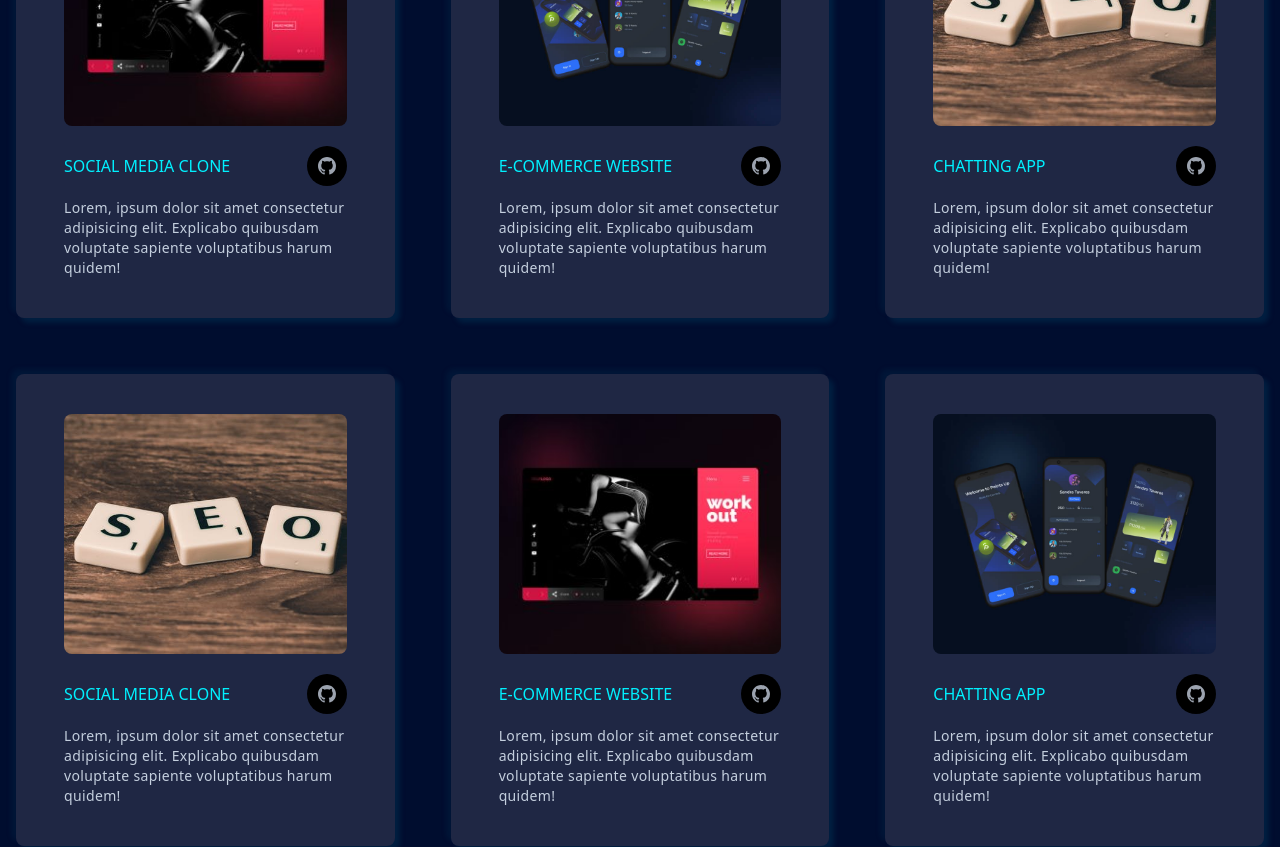
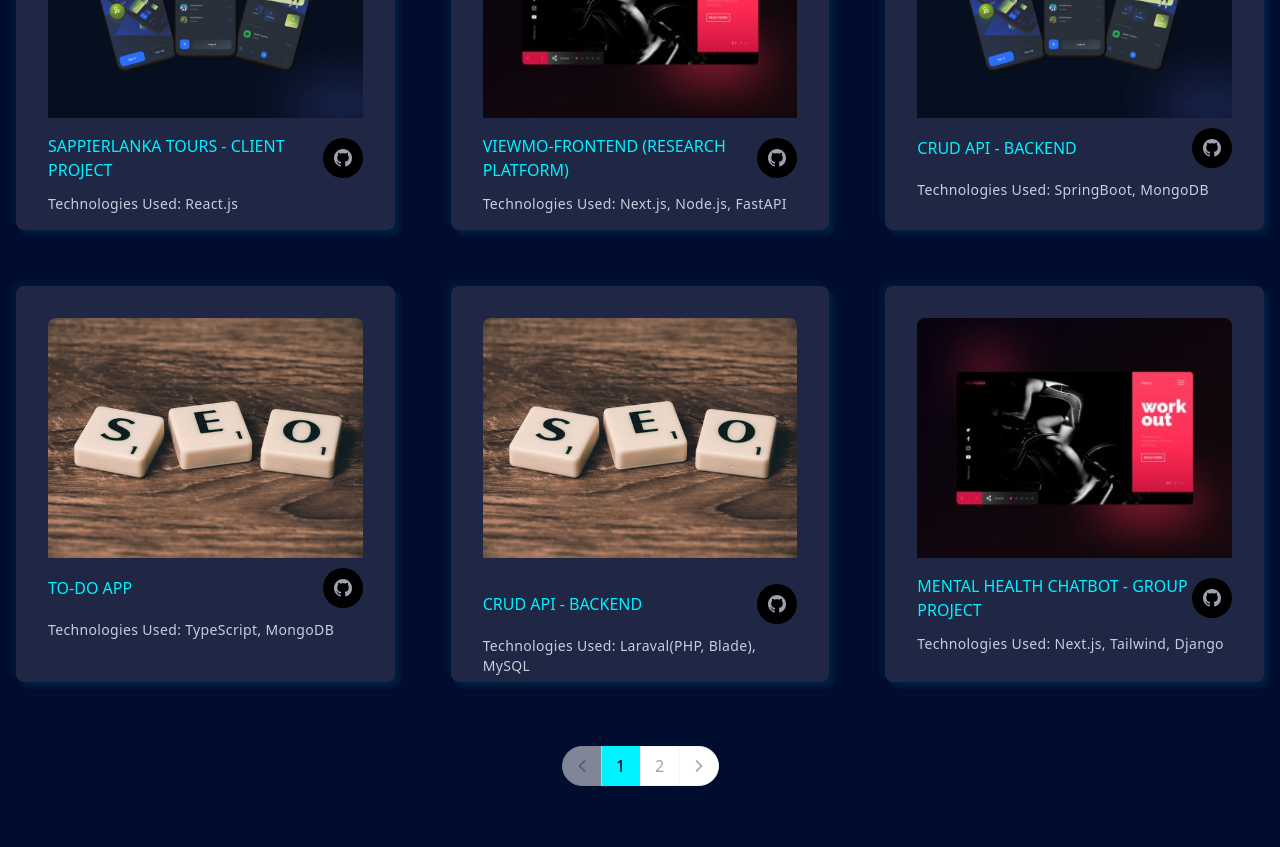
Before and after one commit to GLRandula/portfolio, a React (Create React App) app: page / in a window 1280 px wide. Shown: the part 2220-3067 px from the top of the page. Built offline with nearby package versions, Linux system fonts and the light colour scheme.

Commit message:
Add Projects

```diff
--- a/src/components/projects/Projects.js
+++ b/src/components/projects/Projects.js
@@ -1,60 +1,108 @@
-import React from 'react'
-import Title from '../layouts/Title'
+import React, { useState } from "react";
+import Title from "../layouts/Title";
 import { projectOne, projectTwo, projectThree } from "../../assets/index";
-import ProjectsCard from './ProjectsCard';
+import ProjectsCard from "./ProjectsCard";
+import { FiChevronLeft, FiChevronRight } from "react-icons/fi";
+
+const projectsData = [
+  { title: "SappierLanka Tours - Client Project", des: "Technologies Used: React.js", src: projectTwo, link: "https://github.com/GLRandula/SappierLanka_Tours" },
+  { title: "VIEWMO-FrontEnd (Research Platform)", des: "Technologies Used: Next.js, Node.js, FastAPI", src: projectOne, link: "https://github.com/Tharindu209-playground/intellihack-final-frontend" },
+  { title: "CRUD API - Backend", des: "Technologies Used: SpringBoot, MongoDB", src: projectTwo, link: "https://github.com/GLRandula/SpringBoot-MongoDB-CRUD-API" },
+  { title: "To-Do App", des: "Technologies Used: TypeScript, MongoDB", src: projectThree, link: "https://github.com/GLRandula/TodoApp" },
+  { title: "CRUD API - Backend", des: "Technologies Used: Laraval(PHP, Blade), MySQL", src: projectThree, link: "https://github.com/GLRandula/laravel_api" },
+  { title: "Mental Health ChatBot - Group Project", des: "Technologies Used: Next.js, Tailwind, Django", src: projectOne, link: "https://github.com/GLRandula/mental-health-chatbot-frontend" },
+  { title: "Parking System", des: "Technologies Used: C#, .NET, MySQL", src: projectTwo, link: "https://github.com/GLRandula/Smart_Parking_Management_Platform" },
+  { title: "CRUD API - Backend", des: "Technologies Used: Node.js, MongoDB", src: projectThree, link: "https://github.com/GLRandula/Rest_API-Node-Express-MongoDB" },
+  { title: "REST API EC2", des: "Technologies Used: Node.js, MongoDB Host in AWS, CI/CD Pipeline using GitHub Actions", src: projectThree, link: "https://github.com/GLRandula/nodejs-rest-api-EC2" },
+  { title: "REST API - Backend", des: "Technologies Used: Django, Fast API, sqllite", src: projectOne, link: "https://github.com/GLRandula/Django-REST-API" },
+];
 
 const Projects = () => {
+  const [currentPage, setCurrentPage] = useState(1);
+  const projectsPerPage = 6; // Number of projects per page
+
+  const totalPages = Math.ceil(projectsData.length / projectsPerPage);
+
+  const handlePageChange = (page) => {
+    if (page >= 1 && page <= totalPages) {
+      setCurrentPage(page);
+    }
+  };
+
+  // Get current page projects
+  const indexOfLastProject = currentPage * projectsPerPage;
+  const indexOfFirstProject = indexOfLastProject - projectsPerPage;
+  const currentProjects = projectsData.slice(indexOfFirstProject, indexOfLastProject);
+
   return (
-    <section
-      id="projects"
-      className="w-full py-20 border-b-[1px] border-b-black"
-    >
+    <section id="projects" className="w-full py-20 border-b-[1px] border-b-black">
       <div className="flex justify-center items-center text-center">
-        <Title
-          title="VISIT MY PORTFOLIO AND KEEP YOUR FEEDBACK"
-          des="My Projects"
-        />
+        <Title title="VISIT MY PORTFOLIO AND KEEP YOUR FEEDBACK" des="My Projects" />
       </div>
+
+      {/* Display projects */}
       <div className="grid grid-cols-1 md:grid-cols-2 xl:grid-cols-3 gap-6 xl:gap-14">
-        <ProjectsCard
-          title="SOCIAL MEDIA CLONE"
-          des=" Lorem, ipsum dolor sit amet consectetur adipisicing elit.
-              Explicabo quibusdam voluptate sapiente voluptatibus harum quidem!"
-          src={projectOne}
-        />
-        <ProjectsCard
-          title="E-commerce Website"
-          des=" Lorem, ipsum dolor sit amet consectetur adipisicing elit.
-              Explicabo quibusdam voluptate sapiente voluptatibus harum quidem!"
-          src={projectTwo}
-        />
-        <ProjectsCard
-          title="Chatting App"
-          des=" Lorem, ipsum dolor sit amet consectetur adipisicing elit.
-              Explicabo quibusdam voluptate sapiente voluptatibus harum quidem!"
-          src={projectThree}
-        />
-        <ProjectsCard
-          title="SOCIAL MEDIA CLONE"
-          des=" Lorem, ipsum dolor sit amet consectetur adipisicing elit.
-              Explicabo quibusdam voluptate sapiente voluptatibus harum quidem!"
-          src={projectThree}
-        />
-        <ProjectsCard
-          title="E-commerce Website"
-          des=" Lorem, ipsum dolor sit amet consectetur adipisicing elit.
-              Explicabo quibusdam voluptate sapiente voluptatibus harum quidem!"
-          src={projectOne}
-        />
-        <ProjectsCard
-          title="Chatting App"
-          des=" Lorem, ipsum dolor sit amet consectetur adipisicing elit.
-              Explicabo quibusdam voluptate sapiente voluptatibus harum quidem!"
-          src={projectTwo}
-        />
+        {currentProjects.map((project, index) => (
+          <ProjectsCard key={index} title={project.title} des={project.des} src={project.src} link={project.link} />
+        ))}
+      </div>
+
+      {/* Pagination Controls */}
+      <div className="grid md:grid-cols-12 grid-cols-1 mt-16">
+        <div className="md:col-span-12 text-center">
+          <nav aria-label="Page navigation example">
+            <ul className="inline-flex items-center -space-x-px">
+              {/* Previous Button */}
+              <li>
+                <button
+                  onClick={() => handlePageChange(currentPage - 1)}
+                  disabled={currentPage === 1}
+                  className={`size-[40px] inline-flex justify-center items-center text-slate-400 bg-white dark:bg-slate-900 rounded-s-3xl hover:text-black border border-gray-100 dark:border-gray-800 ${
+                    currentPage === 1
+                      ? "cursor-not-allowed opacity-50"
+                      : "hover:border-designColor dark:hover:border-designColor hover:bg-designColor dark:hover:bg-designColor"
+                  }`}
+                >
+                  <FiChevronLeft className="size-5 rtl:rotate-180 rtl:-mt-1" />
+                </button>
+              </li>
+
+              {/* Page Numbers */}
+              {Array.from({ length: totalPages }, (_, i) => i + 1).map((page) => (
+                <li key={page}>
+                  <button
+                    onClick={() => handlePageChange(page)}
+                    className={`size-[40px] inline-flex justify-center items-center ${
+                      currentPage === page
+                        ? "text-black bg-designColor border border-designColor"
+                        : "text-slate-400 hover:text-black bg-white dark:bg-slate-900 border border-gray-100 dark:border-gray-800 hover:border-red-500 dark:hover:border-designColor hover:bg-designColor dark:hover:bg-designColor"
+                    }`}
+                  >
+                    {page}
+                  </button>
+                </li>
+              ))}
+
+              {/* Next Button */}
+              <li>
+                <button
+                  onClick={() => handlePageChange(currentPage + 1)}
+                  disabled={currentPage === totalPages}
+                  className={`size-[40px] inline-flex justify-center items-center text-slate-400 bg-white dark:bg-slate-900 rounded-e-3xl hover:text-black border border-gray-100 dark:border-gray-800 ${
+                    currentPage === totalPages
+                      ? "cursor-not-allowed opacity-50"
+                      : "hover:border-designColor dark:hover:border-designColor hover:bg-designColor dark:hover:bg-designColor"
+                  }`}
+                >
+                  <FiChevronRight className="size-5 rtl:rotate-180 rtl:-mt-1" />
+                </button>
+              </li>
+            </ul>
+          </nav>
+        </div>
       </div>
     </section>
   );
-}
+};
 
-export default Projects
+export default Projects;
--- a/src/components/projects/ProjectsCard.js
+++ b/src/components/projects/ProjectsCard.js
@@ -2,9 +2,10 @@ import React from 'react'
 import { BsGithub } from "react-icons/bs";
 import { FaGlobe } from "react-icons/fa";
 
-const ProjectsCard = ({ title, des, src }) => {
+const ProjectsCard = ({ title, des, src, link }) => {
   return (
-    <div className="w-full p-4 xl:px-12 h-auto xl:py-10 rounded-lg shadow-shadowOne flex flex-col bg-[#1f2744] group hover:bg-[#00000028] transition-colors duration-300">
+    <div className="w-full p-8 rounded-lg shadow-shadowOne flex flex-col bg-[#1f2744] group hover:bg-[#325b8593] transition-colors duration-300">
+      <a href={link}>
       <div className="w-full h-[80%] overflow-hidden rounded-lg">
         <img
           className="w-full h-60 object-cover group-hover:scale-110 duration-300 cursor-pointer"
@@ -12,7 +13,7 @@ const ProjectsCard = ({ title, des, src }) => {
           alt="src"
         />
       </div>
-      <div className="w-full mt-5 flex flex-col  gap-6">
+      <div className="w-full flex flex-col gap-6">
         <div>
           <div className="flex items-center justify-between">
             <h3 className="text-base uppercase text-designColor font-normal">
@@ -29,6 +30,7 @@ const ProjectsCard = ({ title, des, src }) => {
           </p>
         </div>
       </div>
+      </a>
     </div>
   );
 }
```
